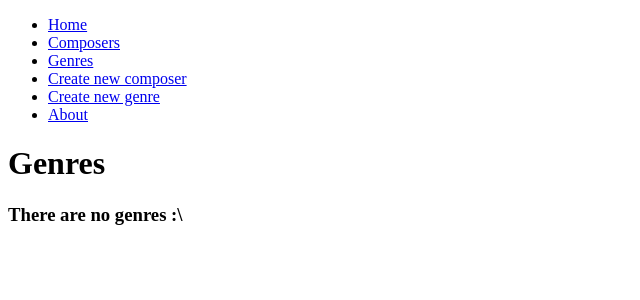
After one commit to jlmojicaperez/latine-composers, a Flask app: page /genres in a window 1280 px wide. The commit adds this page. Shown: the top 300 px of the page, without its empty margins (0-640 px from the left). Run offline with Flask 3, Linux system fonts and the light colour scheme; data that the repository does not hold is empty.

Commit message:
Added many to many relationship between genres and composers. Modified templates and routes accordingly. Need to still update composer creation form to work with the genres

```diff
--- a/app.py
+++ b/app.py
@@ -5,41 +5,41 @@ from sqlalchemy.orm import DeclarativeBase, Mapped, mapped_column
 from sqlalchemy import Integer, String
 from datetime import datetime
 
-# test data
-composers_db = {
-    "beethoven": {
-        "name": "Ludwig van Beethoven",
-        "image": "images/beethoven.jpg",
-        "country_of_birth": "Germany",
-        "ethnicity": "German",
-        "birth_date": "December 1770",
-        "death_date": "March 26, 1827",
-        "sex": "Male",
-        "country_of_education": "Austria",
-        "genres": ["Classical", "Symphony", "Piano Concerto"],
-        "sample_link": "https://youtu.be/3ug835LFixU?si=Rt6sTrIH9skXGE0C",
-        "sample_title": "Beethoven: Symphony No. 5 | Herbert Blomstedt and the Gewandhausorchester Leipzig",
-        "website": "https://www.example.com/beethoven",
-        "email": "beethoven@example.com",
-        "more_info": "A great composer..."
-    },
-    # ... more composers ...
-}
-
-
-class Base(DeclarativeBase):
-  pass
-
-db = SQLAlchemy(model_class=Base)
+# class Base(DeclarativeBase):
+#   pass
+#
+# db = SQLAlchemy(model_class=Base)
 
 # Create app
 app = Flask(__name__)
 # configure SQLite database relative to the app instance folder
 app.config["SQLALCHEMY_DATABASE_URI"] = "sqlite:///database.db"
 # initialize app with the extension
-db.init_app(app)
+#db.init_app(app)
+#db = SQLAlchemy(model_class=Base)
+db = SQLAlchemy(app)
+
+composer_genre_association = db.Table(
+    'composer_genre_association',
+    db.Column('genre_id', db.Integer, db.ForeignKey('genre.genre_id'), primary_key=True),
+    db.Column('composer_id', db.Integer, db.ForeignKey('composer.composer_id'), primary_key=True)
+)
+
+class Genre(db.Model):
+    __tablename__ = "genre"
+
+    genre_id = db.Column(db.Integer, primary_key=True)
+    name = db.Column(db.String(50))
+    description = db.Column(db.String(300))
+    composers = db.relationship("Composer", secondary=composer_genre_association,
+                                backref=db.backref("genres", lazy="dynamic"))
+
+    def __repr__(self):
+        return f"Genre Name: {self.name}, ID: {self.genre_id}.\nDescription: {self.description}"
 
 class Composer(db.Model):
+    __tablename__ = "composer"
+
     composer_id = db.Column(db.Integer, primary_key=True)
     name = db.Column(db.String(200))
     image = db.Column(db.String(200))
@@ -49,7 +49,6 @@ class Composer(db.Model):
     death_date = db.Column(db.DateTime)
     sex = db.Column(db.String(20))
     country_of_education = db.Column(db.String(20))
-    genres = db.Column(db.String(20))
     sample_link = db.Column(db.String(200))
     sample_title = db.Column(db.String(100))
     website = db.Column(db.String(100))
@@ -71,23 +70,56 @@ def about():
 @app.get("/composers")
 def composers():
     try:
-        composers = Composer.query.order_by(Composer.name).all()
-        return render_template("composers.html", composers=composers)
+        composers_list = Composer.query.order_by(Composer.name).all()
+        print(composers_list)
+        return render_template("composers.html", composers_list=composers_list)
     except Exception as e:
         return f"ERROR {e}"
 
+@app.get("/genres")
+def genres():
+    try:
+        genres_list = Genre.query.order_by(Genre.name).all()
+        print(genres_list)
+        return render_template("genres.html", genres_list=genres_list)
+    except Exception as e:
+        return f"ERROR {e}"
+
+# TODO: make a route and template to show the genre details
+
 @app.get("/profile/<int:composer_id>")
 def profile(composer_id):
-    # fetch data from the database
     composer = Composer.query.get(composer_id)
     return render_template("profile.html", composer=composer)
 
-@app.get("/create")
-def create_get():
-    return render_template("create.html")
+@app.post("/create_genre")
+def create_genre_post():
+    genre = Genre(
+        name = request.form["name"],
+        description = request.form["description"],
+    )
+    print(genre)
+    try:
+        db.session.add(genre)
+        db.session.commit()
+        return redirect("/create_genre")
+    except Exception as e:
+        return f"ERROR {e}"
 
-@app.post("/create")
-def create_post():
+@app.get("/create_genre")
+def create_genre_get():
+    return render_template("create_genre.html")
+
+
+@app.get("/create_composer")
+def create_composer_get():
+    genres = Genre.query.order_by(Genre.name)
+    return render_template("create_composer.html", genres=genres)
+
+
+
+@app.post("/create_composer")
+def create_composer_post():
     # add composer
     composer = Composer(
         name = request.form["name"],
@@ -98,7 +130,7 @@ def create_post():
         death_date = datetime.strptime(request.form["death_date"], "%Y-%m-%d"),
         sex = request.form["sex"],
         country_of_education = request.form["country_of_education"],
-        # TODO: Find way to make genres a list of values
+        # TODO: Fix the way genre's are added to a composer
         genres = request.form["genres"],
         sample_link = request.form["sample_link"],
         sample_title = request.form["sample_title"],
@@ -106,11 +138,10 @@ def create_post():
         email = request.form["email"],
         more_info = request.form["more_info"],
     )
-    print(type(composer.birth_date))
     try:
         db.session.add(composer)
         db.session.commit()
-        return redirect("/create")
+        return redirect("/create_composer")
     except Exception as e:
         print(f"ERROR {e}")
         return f"ERROR {e}"
--- a/templates/composers.html
+++ b/templates/composers.html
@@ -4,11 +4,11 @@
 {% endblock %}
 {% block body %}
     <h1>Composers</h1>
-    {% if composers | length < 1 %}
+    {% if composers_list | length < 1 %}
         <h3>There are no composers :\<h3>
     {% else %}
     <ul class="composer-list">
-        {% for composer in composers %}
+        {% for composer in composers_list %}
             <li class="composer-item">
                 <a href="{{ url_for('profile', composer_id=composer.composer_id) }}" class="composer-link">{{composer.name}}</a>
             </li>
--- /dev/null
+++ b/templates/genres.html
@@ -0,0 +1,18 @@
+{%extends "base.html" %}
+{% block head %}
+    <title> Composers | Latine Composers</title>
+{% endblock %}
+{% block body %}
+    <h1>Genres</h1>
+    {% if genres_list | length < 1 %}
+        <h3>There are no genres :\<h3>
+    {% else %}
+    <ul class="genre-list">
+        {% for genre in genres_list %}
+            <li class="genre-item">
+                <a href="#" class="genre-link">{{genre.name}}</a>
+            </li>
+        {% endfor %}
+    </ul>
+    {% endif %}
+{% endblock %}
--- a/templates/nav.html
+++ b/templates/nav.html
@@ -2,7 +2,9 @@
     <ul>
         <li><a href="{{url_for('index')}}">Home</a></li>
         <li><a href="{{url_for('composers')}}">Composers</a></li>
-        <li><a href="{{url_for('create_get')}}">Create new composer</a></li>
+        <li><a href="{{url_for('genres')}}">Genres</a></li>
+        <li><a href="{{url_for('create_composer_get')}}">Create new composer</a></li>
+        <li><a href="{{url_for('create_genre_get')}}">Create new genre</a></li>
         <li><a href="{{url_for('about')}}">About</a></li>
     </ul>
 </nav>
```
Also changed, not shown: templates/create_composer.html (renamed from templates/create.html, +7 -2 lines), templates/create_genre.html (added, +19 -0 lines).
